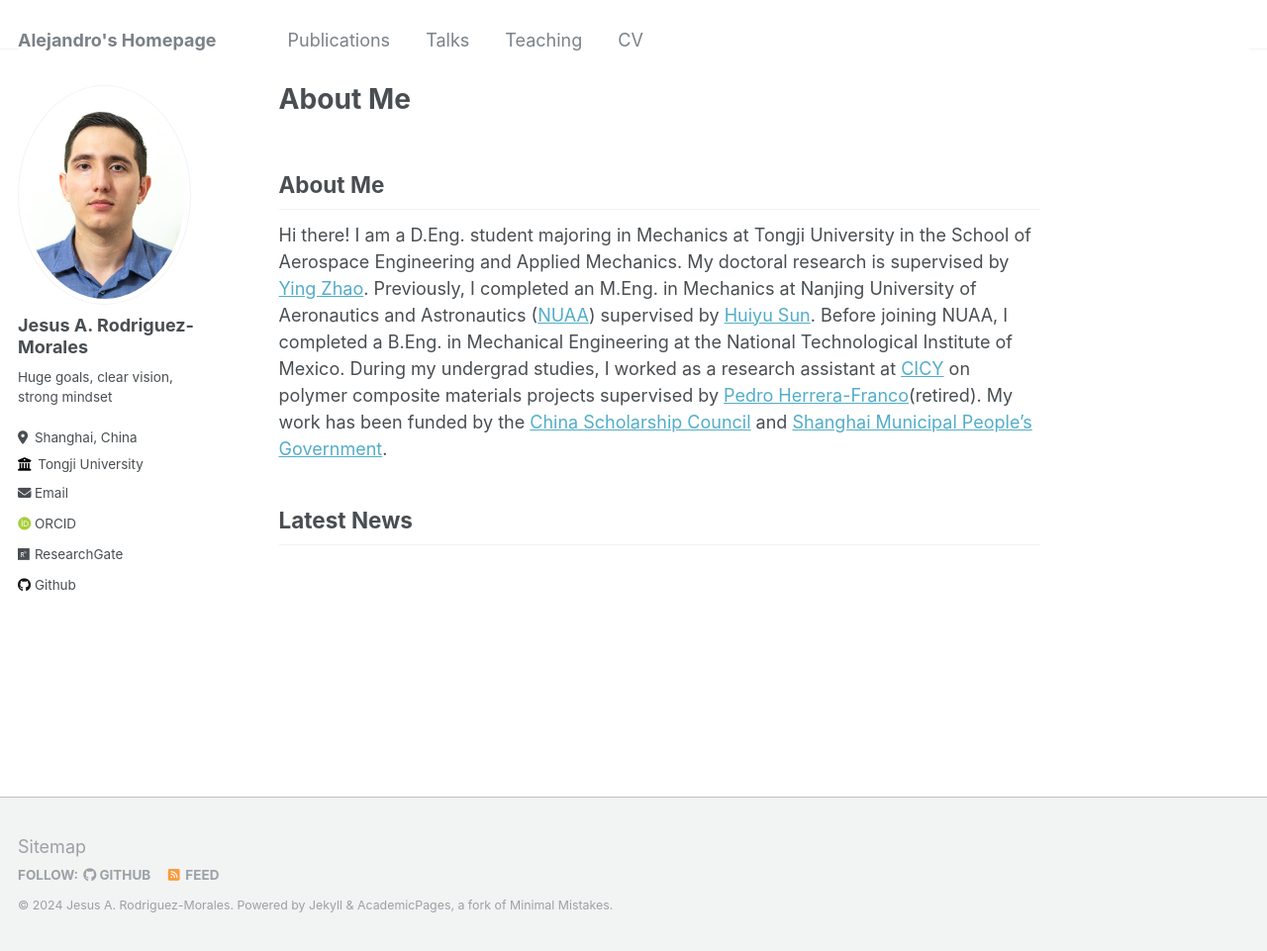
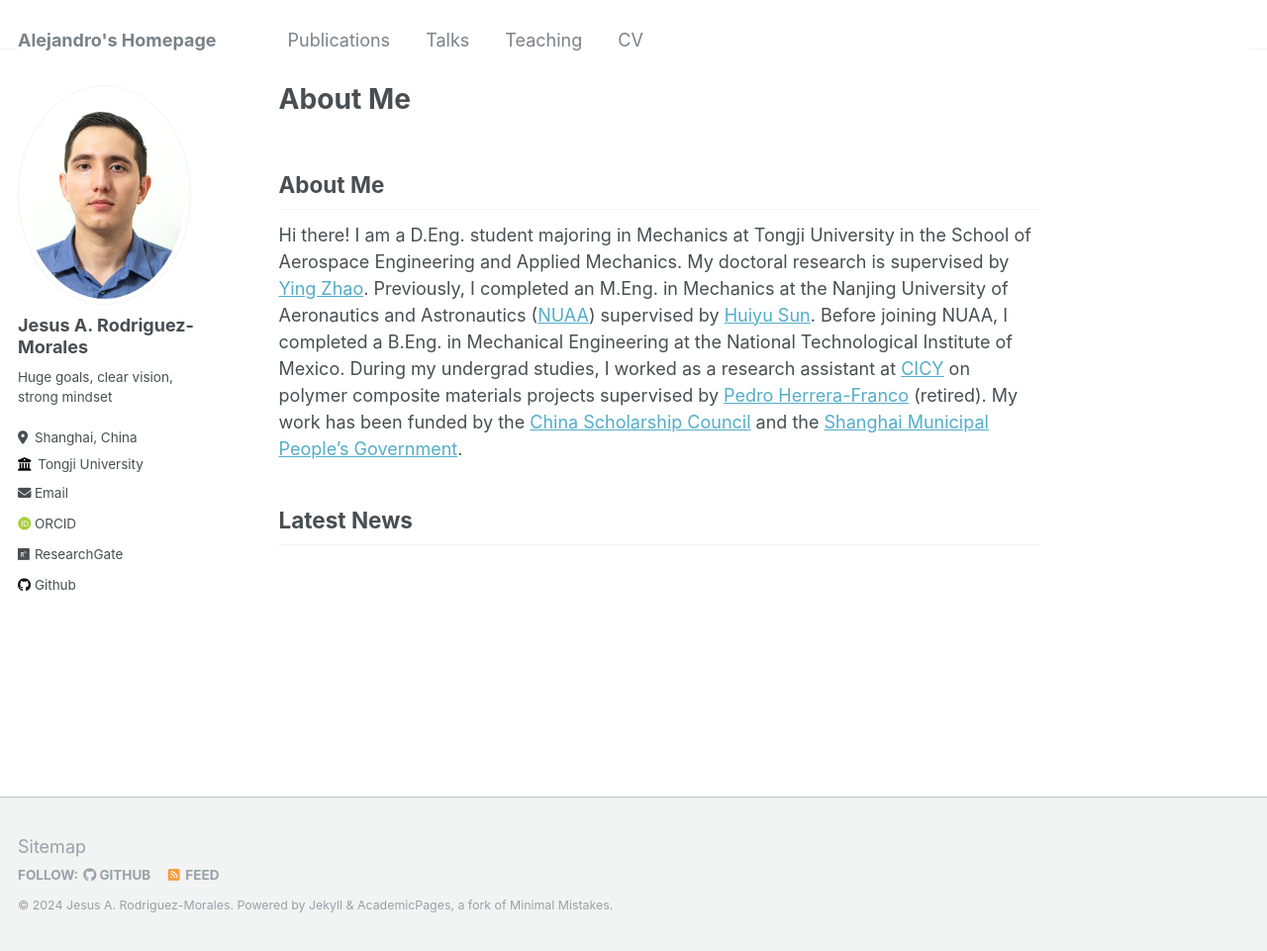
Before and after one commit to alex-rodriguez-m/alex-rodriguez-m.github.io, a Jekyll site: the page built from _pages/about.md, in a window 1280 px wide and 961 px high. Shown: the whole window at 99% size. Built offline with Jekyll 4.4.1, drawn with Linux system fonts in a browser that asks for light colours; some web fonts are replaced; our own code applies the rules of GitHub Pages for plain Markdown files.

Commit message:
Update about.md

```diff
--- a/_pages/about.md
+++ b/_pages/about.md
@@ -8,8 +8,7 @@ redirect_from:
 ---
 ## About Me
 
-Hi there! I am a D.Eng. student majoring in Mechanics at Tongji University in the School of Aerospace Engineering and Applied Mechanics. My doctoral research is supervised by [Ying Zhao](http://www.yingzhaotj.cn/). Previously, I completed an M.Eng. in Mechanics
-at Nanjing University of Aeronautics and Astronautics ([NUAA](http://nuaa.edu.cn/)) supervised by [Huiyu Sun](http://faculty.nuaa.edu.cn/shy/en/index/18666/list/index.htm). Before joining NUAA, I completed a B.Eng. in Mechanical Engineering at the National Technological Institute of Mexico. During my undergrad studies, I worked as a research assistant at [CICY](https://www.cicy.mx/english) on polymer composite materials projects supervised by [Pedro Herrera-Franco](https://www.cicy.mx/english/materials-unit/resercher/pedro-jesus-herrera-franco)(retired). My work has been funded by the  [China Scholarship Council](https://www.campuschina.org/index.html) and [Shanghai Municipal People's Government](https://english.shanghai.gov.cn/en-ApplyforScholarships/index.html).
+Hi there! I am a D.Eng. student majoring in Mechanics at Tongji University in the School of Aerospace Engineering and Applied Mechanics. My doctoral research is supervised by [Ying Zhao](http://www.yingzhaotj.cn/). Previously, I completed an M.Eng. in Mechanics at the Nanjing University of Aeronautics and Astronautics ([NUAA](http://nuaa.edu.cn/)) supervised by [Huiyu Sun](http://faculty.nuaa.edu.cn/shy/en/index/18666/list/index.htm). Before joining NUAA, I completed a B.Eng. in Mechanical Engineering at the National Technological Institute of Mexico. During my undergrad studies, I worked as a research assistant at [CICY](https://www.cicy.mx/english) on polymer composite materials projects supervised by [Pedro Herrera-Franco](https://www.researchgate.net/profile/Pedro-Herrera-Franco) (retired). My work has been funded by the [China Scholarship Council](https://www.campuschina.org/index.html) and the [Shanghai Municipal People's Government](https://english.shanghai.gov.cn/en-ApplyforScholarships/index.html).
 
 
 ## Latest News
```
